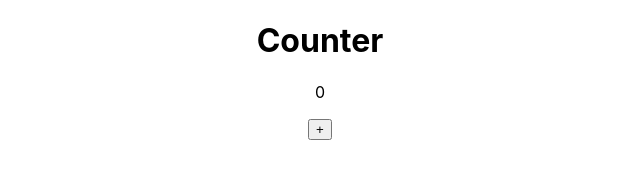
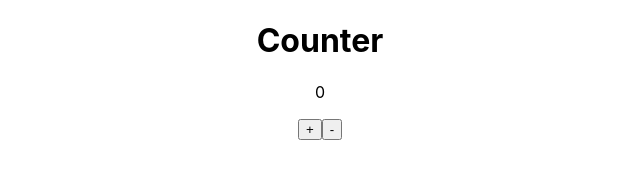
Before and after one commit to bongodev/react-js, a React (Create React App) app: page / in a window 1280 px wide. Shown: the top 190 px of the page, without its empty margins (320-960 px from the left). Built offline with nearby package versions, Linux system fonts and the light colour scheme.

Commit message:
add decrement button

```diff
--- a/src/App.js
+++ b/src/App.js
@@ -5,22 +5,19 @@ function Counter() {
   const [count, setCount] = useState(0);
 
   const handleIncrease = () => {
-    console.log('updating state');
     setCount(count + 1);
-    console.log('state update completed, but not updated immidiately', count);
-    /**
-     * the state count will be updated eventually
-     * but as soon as the state count gets updated
-     * the component will be re-rendered
-     */
+  };
+
+  const handleDecrease = () => {
+    setCount(count - 1);
   };
 
   return (
     <div className="Counter">
-      {console.log('rendering....')}
       <h1>Counter</h1>
       <p>{count}</p>
       <button onClick={handleIncrease}>+</button>
+      <button onClick={handleDecrease}>-</button>
     </div>
   );
 }
```
